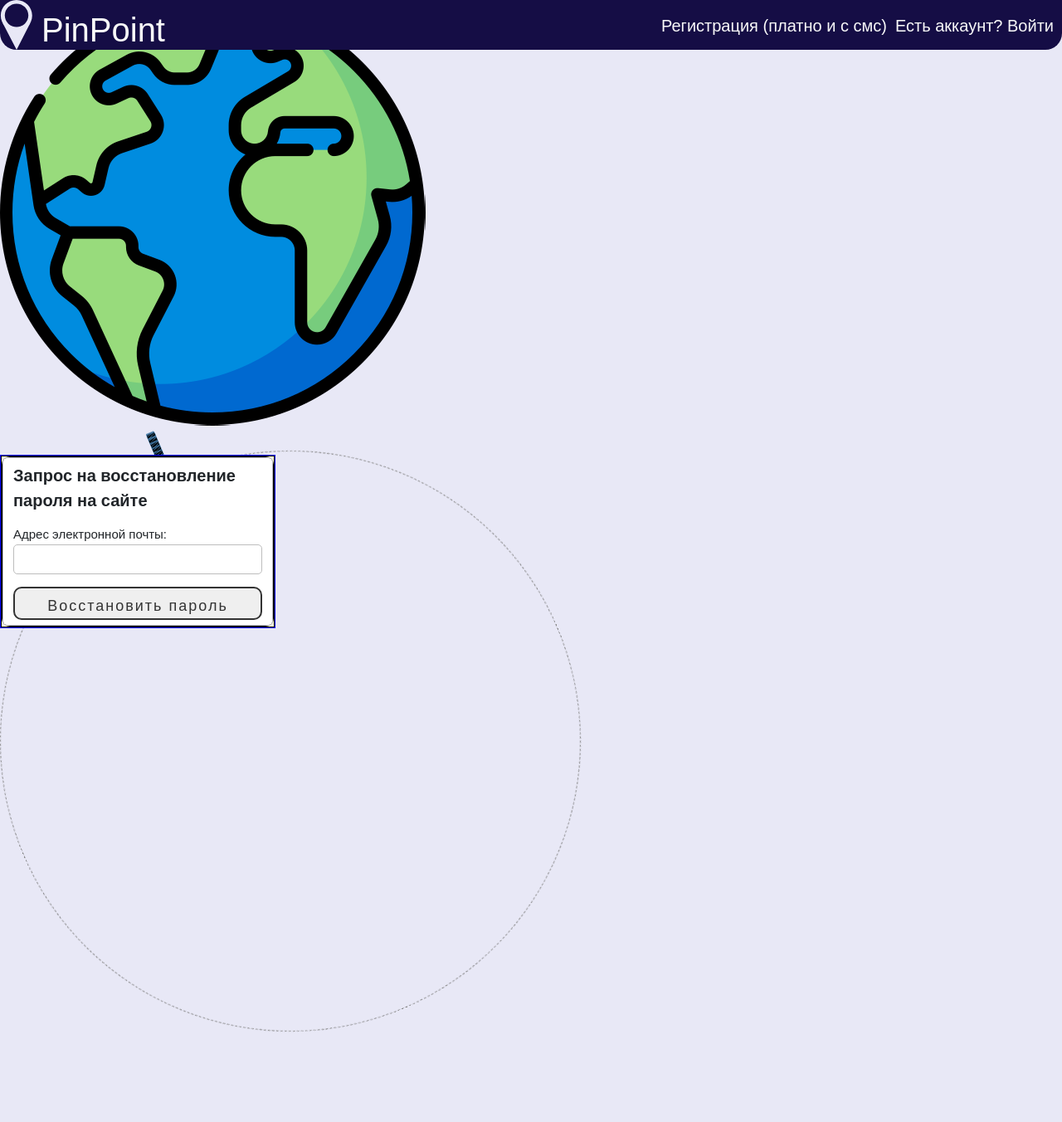
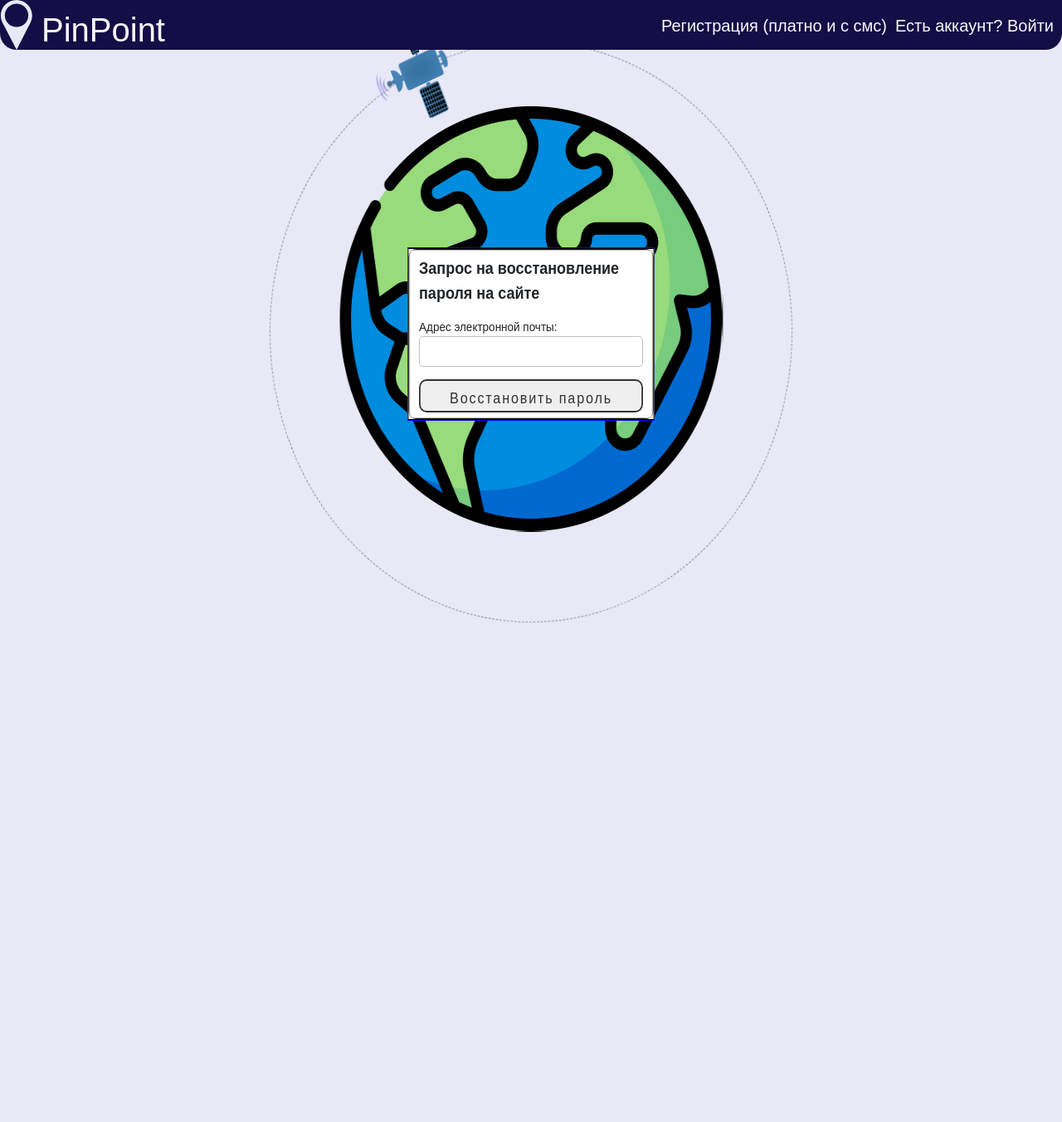
Before and after one commit to liubavabarsegian/places-to-visit-map, a Django app: page /users/password-reset/ in a window 1280 px wide. Shown: the whole page at 83% size. After the commit the page ends 751 px from the top, so only its background shows below. Run offline with Django 5.2, Linux system fonts and the light colour scheme.

Commit message:
поправка ошибок верстки (кривой пулл реквест)

```diff
--- a/system/templates/base.html
+++ b/system/templates/base.html
@@ -6,13 +6,12 @@
   <meta name="viewport" content="width=device-width, initial-scale=1.0">
   <title>{% block title %}{% endblock %}</title>
   <link rel="stylesheet" href="{% static 'css/base.css'%}" type="text/css">
-  <link rel="icon" href="{% static 'img/favicon.ico'%}" type="image/x-icon">
 </head>
 
 <body>
 {% include 'nav/navbar.html' %}
 <div class="gcontainer">
-
+<div class="container">
     <div class="earth"> </div>
 
     <div class="orbit">
--- a/system/templates/system/user_register.html
+++ b/system/templates/system/user_register.html
@@ -12,7 +12,7 @@
 
 <span class="title">Регистрация на сайте</span>
     <div class="planet"></div>
-    <div id ="rocket" class="rocket"></div>
+<!--    <div id ="rocket" class="rocket"></div> -->
     <div class="container">
         <form method="post" action="{% url 'register' %}" enctype="multipart/form-data" class="form">
             {% csrf_token %}
```
Also changed, not shown: system/static/css/base.css (line endings or trailing spaces), system/static/css/profile_edit.css (line endings or trailing spaces), system/static/css/user_login.css (line endings or trailing spaces), system/static/css/user_password_reset.css (line endings or trailing spaces), system/templates/system/user_password_set_new.html (line endings or trailing spaces).
